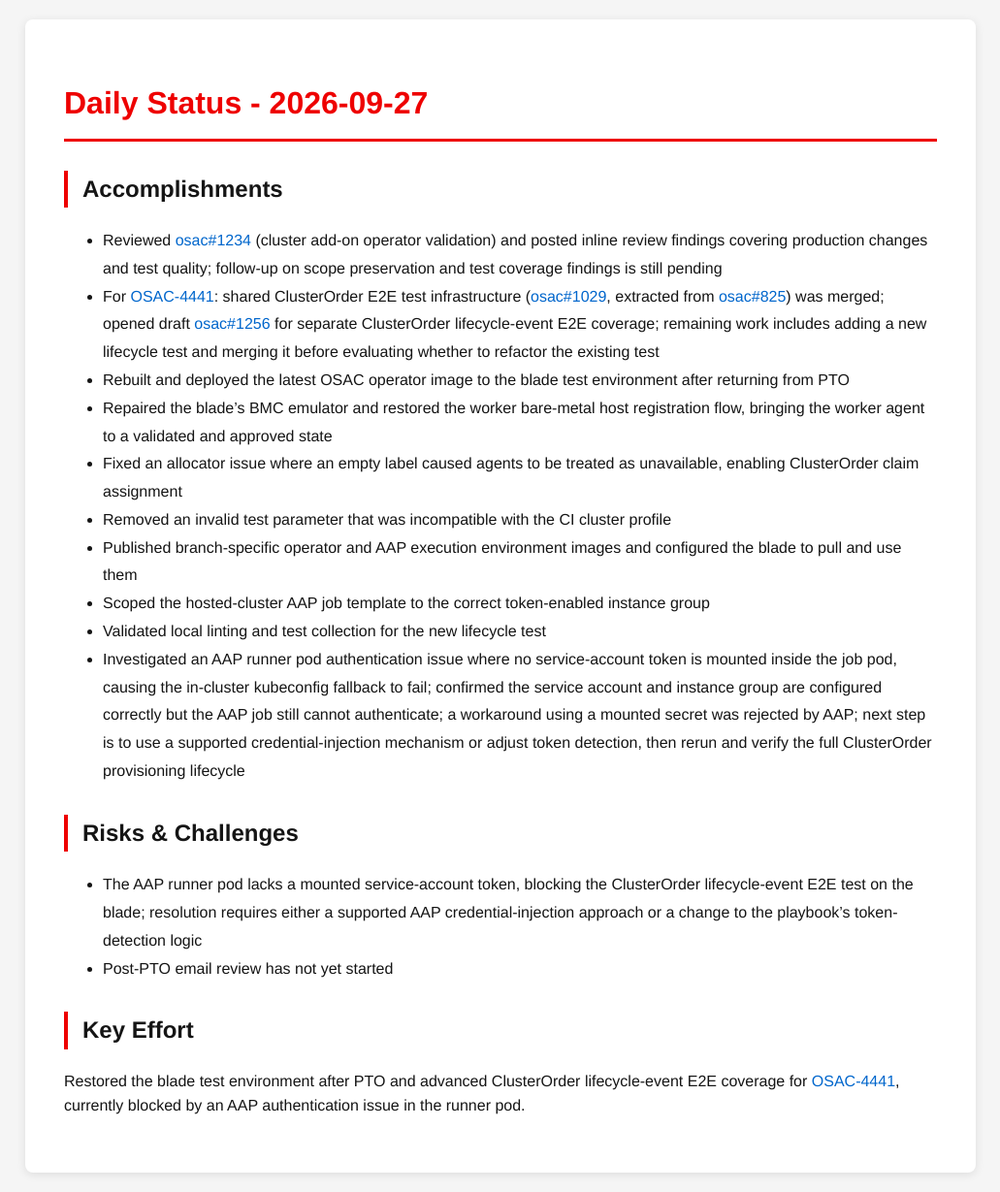
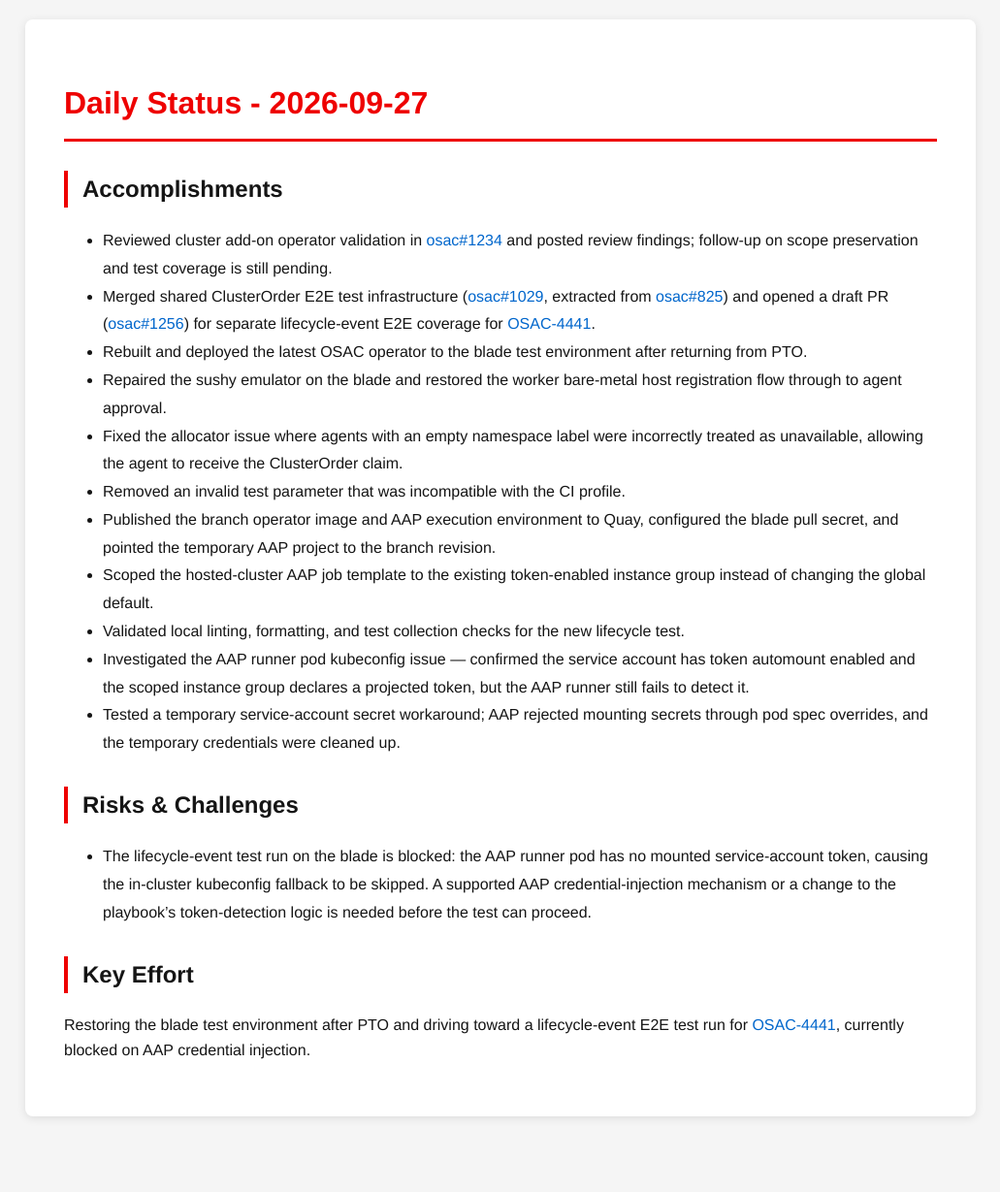
Before and after one commit to tzvatot/daily-status, a Jekyll site: the page built from 2026-09-27.md, in a window 1280 px wide. Shown: the whole page at 97% size, without its empty margins (124-1155 px from the left). Built offline with Jekyll 4.4.1, drawn with Linux system fonts in a browser that asks for light colours; after the commit the page ends 1171 px from its top, so only the background shows below that.

Commit message:
Daily status update - 2026-09-27

```diff
--- a/2026-09-27.md
+++ b/2026-09-27.md
@@ -7,20 +7,20 @@
 # Daily Status - 2026-09-27
 
 ## Accomplishments
-- Reviewed [osac#1234](https://github.com/osac-project/osac/pull/1234) (cluster add-on operator validation) and posted inline review findings covering production changes and test quality; follow-up on scope preservation and test coverage findings is still pending
-- For [OSAC-4441](https://redhat.atlassian.net/browse/OSAC-4441): shared ClusterOrder E2E test infrastructure ([osac#1029](https://github.com/osac-project/osac/pull/1029), extracted from [osac#825](https://github.com/osac-project/osac/pull/825)) was merged; opened draft [osac#1256](https://github.com/osac-project/osac/pull/1256) for separate ClusterOrder lifecycle-event E2E coverage; remaining work includes adding a new lifecycle test and merging it before evaluating whether to refactor the existing test
-- Rebuilt and deployed the latest OSAC operator image to the blade test environment after returning from PTO
-- Repaired the blade's BMC emulator and restored the worker bare-metal host registration flow, bringing the worker agent to a validated and approved state
-- Fixed an allocator issue where an empty label caused agents to be treated as unavailable, enabling ClusterOrder claim assignment
-- Removed an invalid test parameter that was incompatible with the CI cluster profile
-- Published branch-specific operator and AAP execution environment images and configured the blade to pull and use them
-- Scoped the hosted-cluster AAP job template to the correct token-enabled instance group
-- Validated local linting and test collection for the new lifecycle test
-- Investigated an AAP runner pod authentication issue where no service-account token is mounted inside the job pod, causing the in-cluster kubeconfig fallback to fail; confirmed the service account and instance group are configured correctly but the AAP job still cannot authenticate; a workaround using a mounted secret was rejected by AAP; next step is to use a supported credential-injection mechanism or adjust token detection, then rerun and verify the full ClusterOrder provisioning lifecycle
+- Reviewed cluster add-on operator validation in [osac#1234](https://github.com/osac-project/osac/pull/1234) and posted review findings; follow-up on scope preservation and test coverage is still pending.
+- Merged shared ClusterOrder E2E test infrastructure ([osac#1029](https://github.com/osac-project/osac/pull/1029), extracted from [osac#825](https://github.com/osac-project/osac/pull/825)) and opened a draft PR ([osac#1256](https://github.com/osac-project/osac/pull/1256)) for separate lifecycle-event E2E coverage for [OSAC-4441](https://redhat.atlassian.net/browse/OSAC-4441).
+- Rebuilt and deployed the latest OSAC operator to the blade test environment after returning from PTO.
+- Repaired the sushy emulator on the blade and restored the worker bare-metal host registration flow through to agent approval.
+- Fixed the allocator issue where agents with an empty namespace label were incorrectly treated as unavailable, allowing the agent to receive the ClusterOrder claim.
+- Removed an invalid test parameter that was incompatible with the CI profile.
+- Published the branch operator image and AAP execution environment to Quay, configured the blade pull secret, and pointed the temporary AAP project to the branch revision.
+- Scoped the hosted-cluster AAP job template to the existing token-enabled instance group instead of changing the global default.
+- Validated local linting, formatting, and test collection checks for the new lifecycle test.
+- Investigated the AAP runner pod kubeconfig issue — confirmed the service account has token automount enabled and the scoped instance group declares a projected token, but the AAP runner still fails to detect it.
+- Tested a temporary service-account secret workaround; AAP rejected mounting secrets through pod spec overrides, and the temporary credentials were cleaned up.
 
 ## Risks & Challenges
-- The AAP runner pod lacks a mounted service-account token, blocking the ClusterOrder lifecycle-event E2E test on the blade; resolution requires either a supported AAP credential-injection approach or a change to the playbook's token-detection logic
-- Post-PTO email review has not yet started
+- The lifecycle-event test run on the blade is blocked: the AAP runner pod has no mounted service-account token, causing the in-cluster kubeconfig fallback to be skipped. A supported AAP credential-injection mechanism or a change to the playbook's token-detection logic is needed before the test can proceed.
 
 ## Key Effort
-Restored the blade test environment after PTO and advanced ClusterOrder lifecycle-event E2E coverage for [OSAC-4441](https://redhat.atlassian.net/browse/OSAC-4441), currently blocked by an AAP authentication issue in the runner pod.
+Restoring the blade test environment after PTO and driving toward a lifecycle-event E2E test run for [OSAC-4441](https://redhat.atlassian.net/browse/OSAC-4441), currently blocked on AAP credential injection.
```
